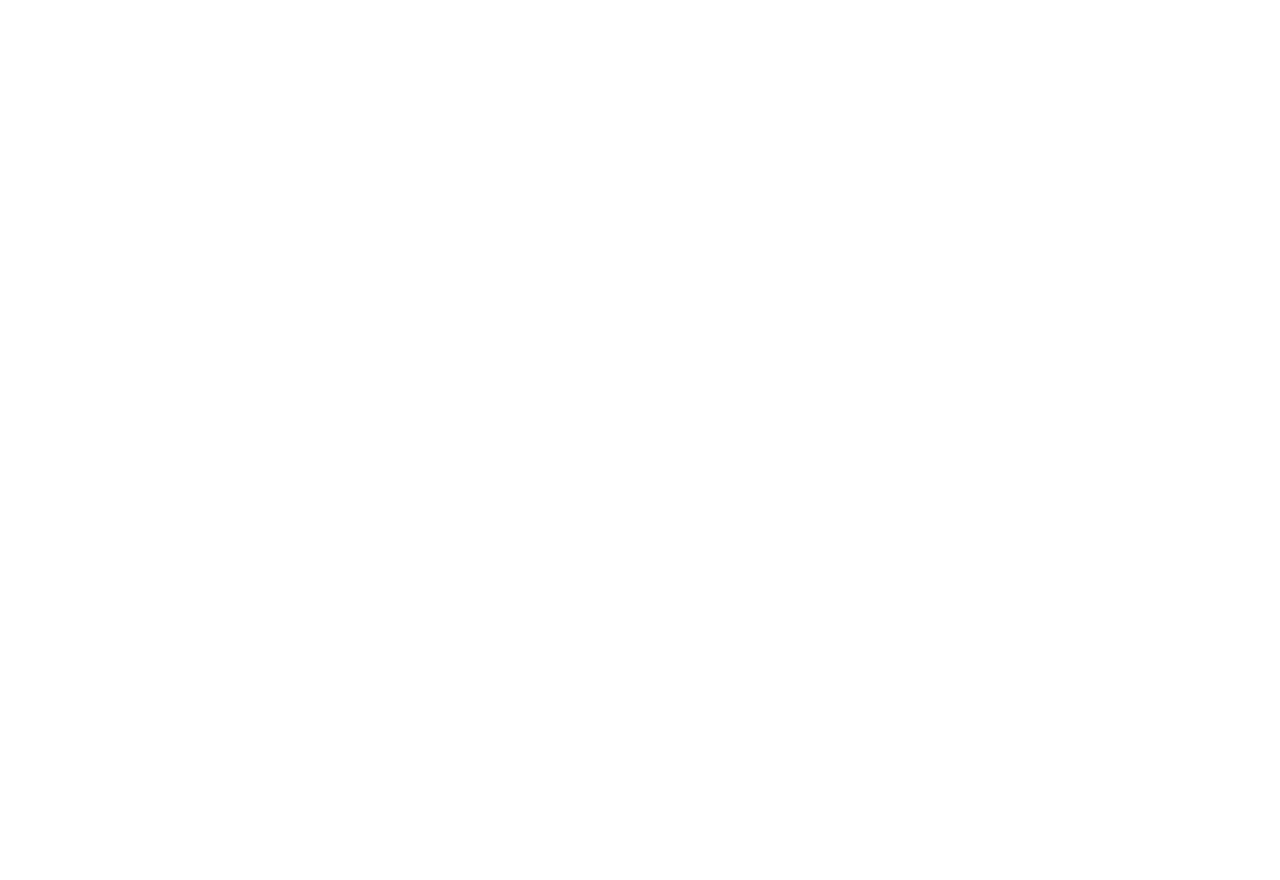
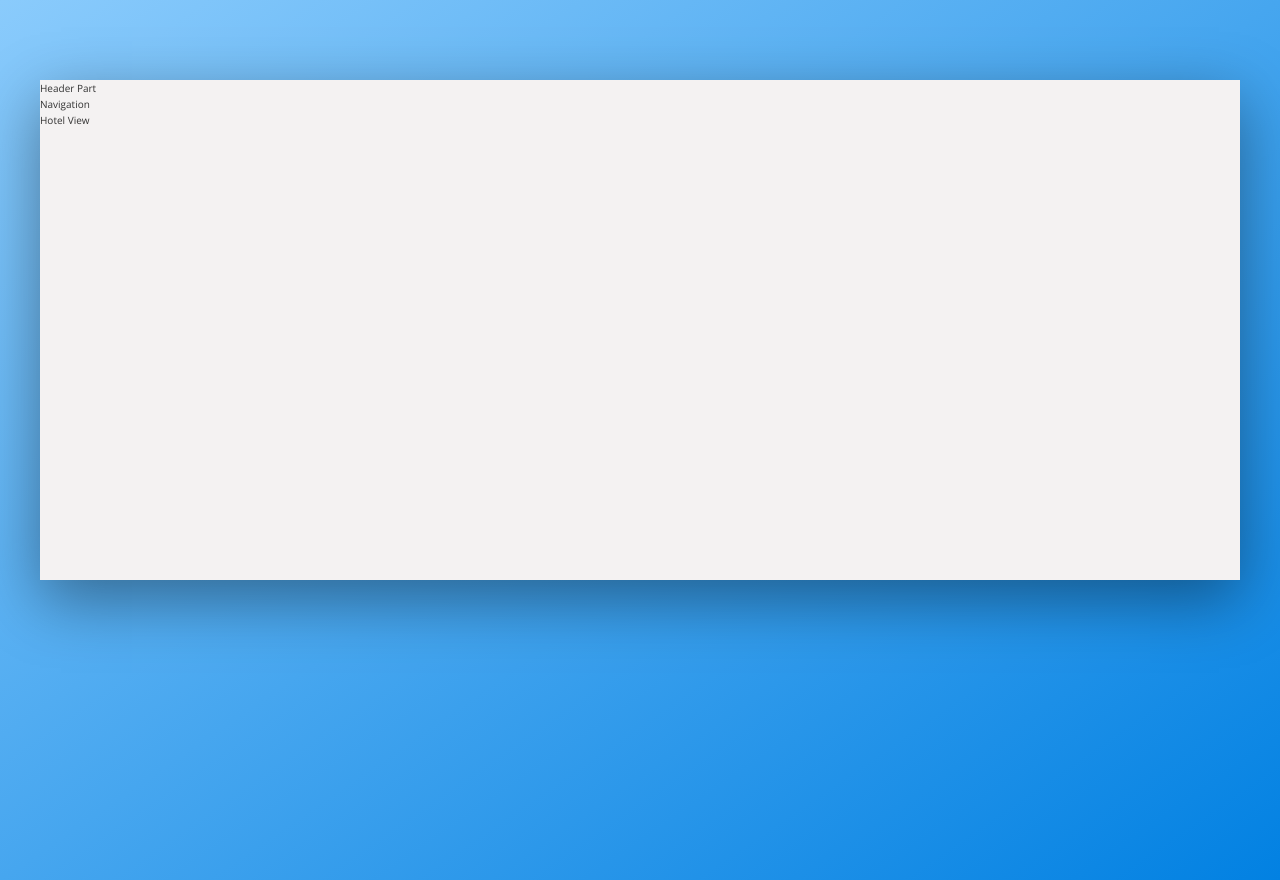
Before and after one commit to dnperera/vacation-planner, a website: page index.html in a window 1280 px wide. Before the commit the page ends 800 px from the top, so only its background shows below. Drawn offline with nearby package versions, Linux system fonts and the light colour scheme.

Commit message:
initial commit

```diff
--- a/index.html
+++ b/index.html
@@ -8,9 +8,21 @@
         <link rel="stylesheet" href="css/style.css">
         <link rel="shortcut icon" type="image/png" href="img/favicon.png">
 
-        <title>trillo &mdash; Your all-in-one booking app</title>
+        <title>Make your dream vacation come true</title>
     </head>
     <body>
-
+        <div class="container">
+            <header class="header">
+                Header Part
+            </header><!-- /header -->
+            <div class="content">
+                <nav class="sidebar">
+                    Navigation
+                </nav>
+                <main class="hotel-view">
+                    Hotel View
+                </main>
+            </div>
+        </div>
     </body>
 </html>
--- a/package.json
+++ b/package.json
@@ -1,5 +1,5 @@
 {
-  "name": "Vacation Planner",
+  "name": "vacation-planner",
   "version": "1.0.0",
   "description": "Landing page for a booking engine desgined using CSS Flexbox",
   "main": "index.js",
--- /dev/null
+++ b/sass/_base.scss
@@ -0,0 +1,65 @@
+/*
+COLORS
+
+Primary: #eb2f64
+Primary light: #FF3366
+Primary dark: #BA265D
+
+Grey light 1: #faf9f9
+Grey light 2: #f4f2f2
+Grey light 3: #f0eeee
+Grey light 4: #ccc
+
+Grey dark 1: #333
+Grey dark 2: #777
+Grey dark 3: #999
+
+*/
+//CSS custom properties
+:root {
+	--color-primary: #107ed3;
+	--color-primary-light: #8acbfc;
+	--color-primary-dark: #0281e2;
+
+	--color-grey-light-1: #faf9f9;
+	--color-grey-light-2: #f4f2f2;
+	--color-grey-light-3: #f0eeee;
+	--color-grey-light-4: #ccc;
+
+	--color-grey-dark-1: #333;
+	--color-grey-dark-2: #777;
+	--color-grey-dark-3: #999;
+
+	--shadow-dark: 0 2rem 6rem rgba(0, 0, 0, 0.4);
+}
+
+* {
+	margin: 0;
+	padding: 0;
+}
+
+*,
+*::before,
+*::after {
+	box-sizing: inherit;
+}
+
+html {
+	box-sizing: border-box;
+	font-size: 62.5%; // 1rem = 10px , 10px/16px = 62.5%
+}
+
+body {
+	font-family: 'Open Sans', sans-serif;
+	font-weight: 400;
+	line-height: 1.6rem;
+	background-image: linear-gradient(
+		to right bottom,
+		var(--color-primary-light),
+		var(--color-primary-dark)
+	);
+	background-size: cover;
+	background-repeat: no-repeat;
+	color: var(--color-grey-dark-1);
+	min-height: 100vh;
+}
--- /dev/null
+++ b/sass/_layout.scss
@@ -0,0 +1,16 @@
+.container {
+	max-width: 120rem;
+	margin: 8rem auto; //to center the container to relative to body
+	background-color: var(--color-grey-light-2);
+	box-shadow: var(--shadow-dark);
+	min-height: 50rem;
+}
+
+.header {
+}
+
+.sidebar {
+}
+
+.hotel-view {
+}
--- a/sass/main.scss
+++ b/sass/main.scss
@@ -1,17 +1,3 @@
-/*
-COLORS
-
-Primary: #eb2f64
-Primary light: #FF3366
-Primary dark: #BA265D
-
-Grey light 1: #faf9f9
-Grey light 2: #f4f2f2
-Grey light 3: #f0eeee
-Grey light 4: #ccc
-
-Grey dark 1: #333
-Grey dark 2: #777
-Grey dark 3: #999
-
-*/
+@import 'base';
+@import 'layout';
+@import 'components';
```
Also changed, not shown: css/style.css, sass/_components.scss (added), 2 other files.
